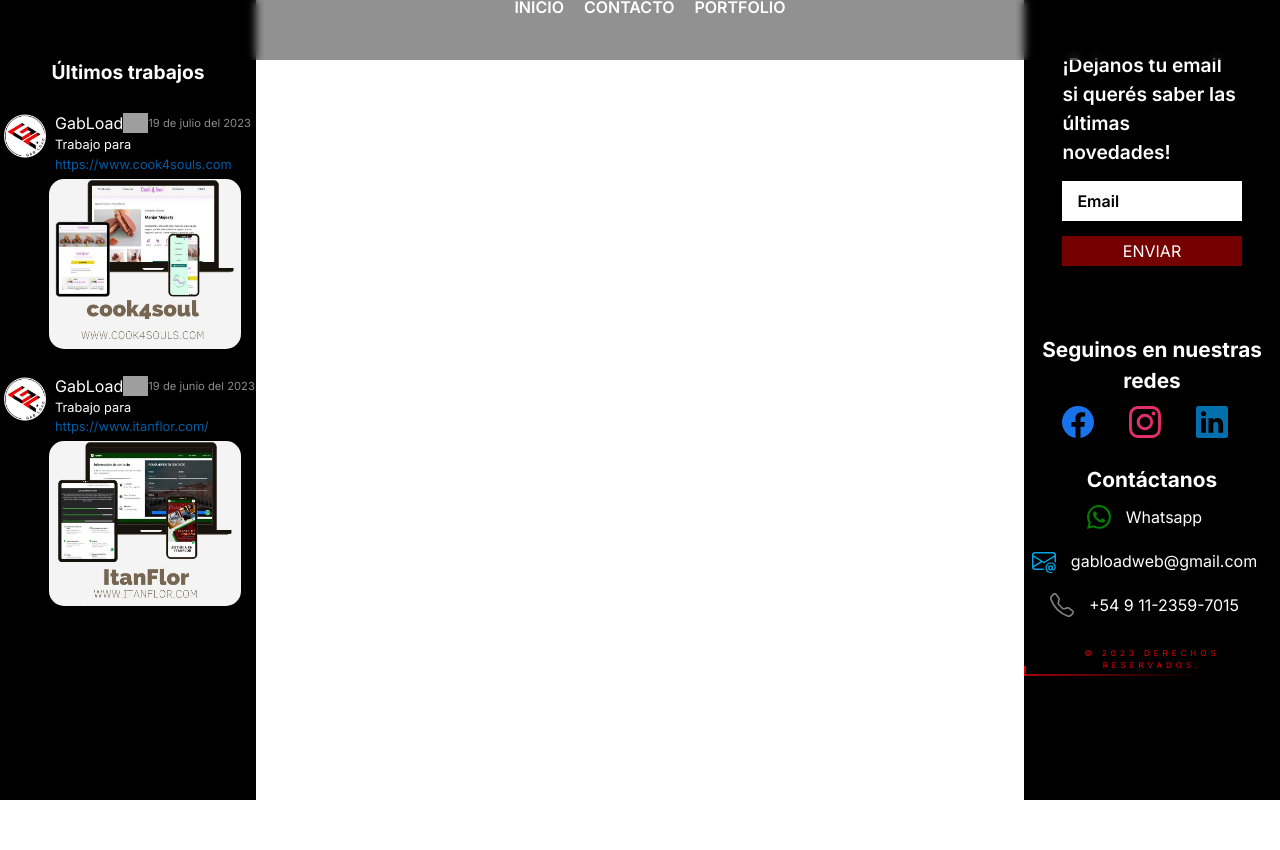
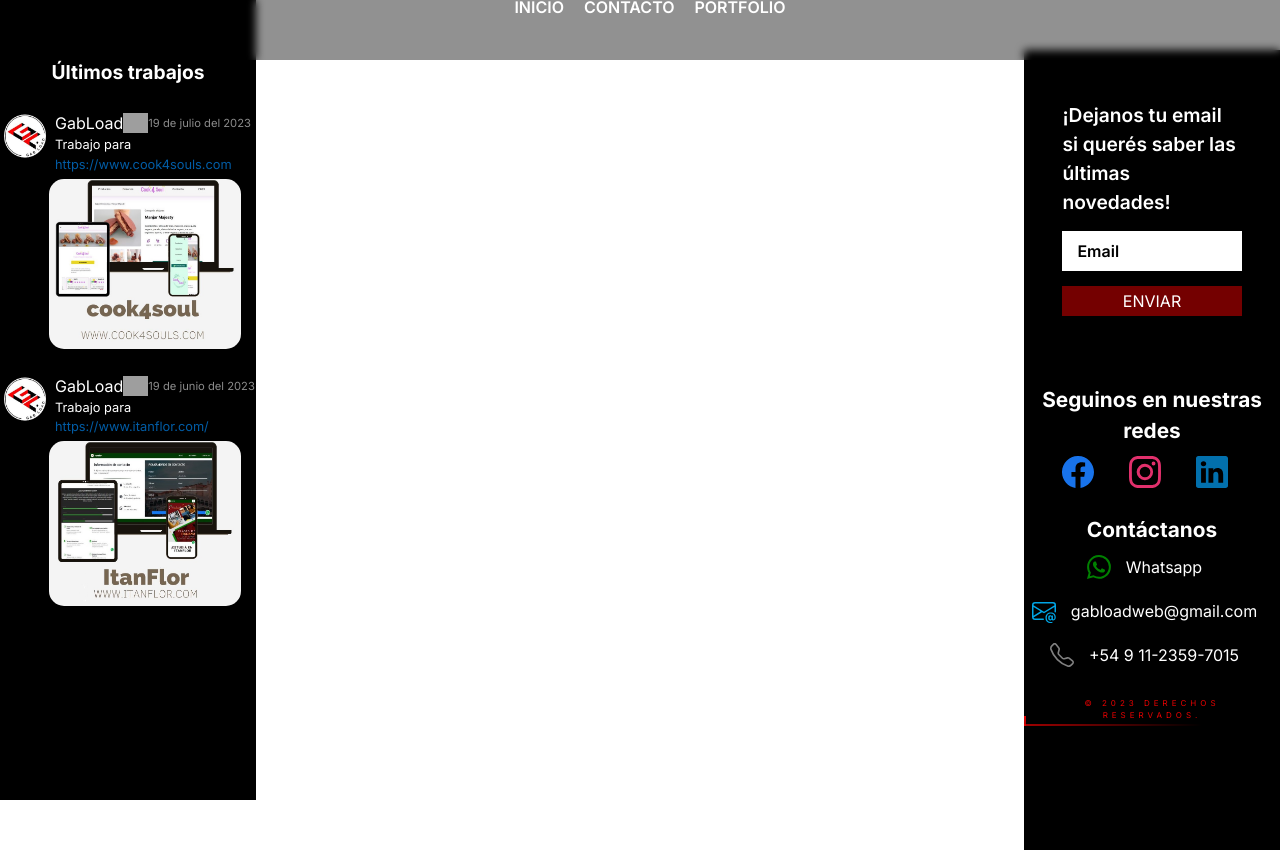
Before and after one commit to Ledesma96/GabLoad, a Next.js app: page /portfolio/1 in a window 1280 px wide. Before the commit the page ends 800 px from the top, so only its background shows below. Built offline with nearby package versions, Linux system fonts and the light colour scheme; grey boxes are pictures that could not be loaded.

Commit message:
error en categorias

```diff
--- a/app/globals.css
+++ b/app/globals.css
@@ -527,6 +527,7 @@
 }
 .category__item{
   height: 250px;
+  margin-top: 70px;
   display: flex;
   flex-direction: column;
   justify-content: center;
@@ -546,6 +547,7 @@
 
 /*footer layout*/
 .footer{
+  margin-top: 50px;
   background-color: black;
   display: flex;
   flex-direction: column;
```
